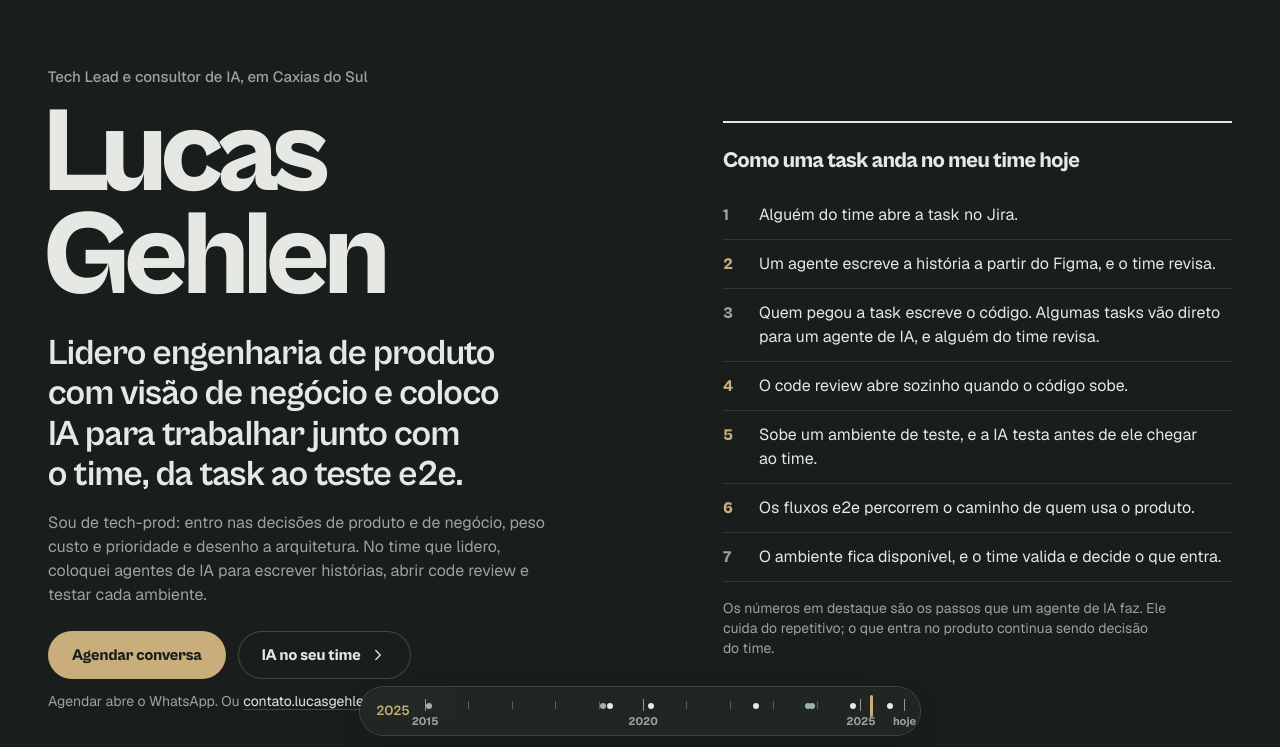
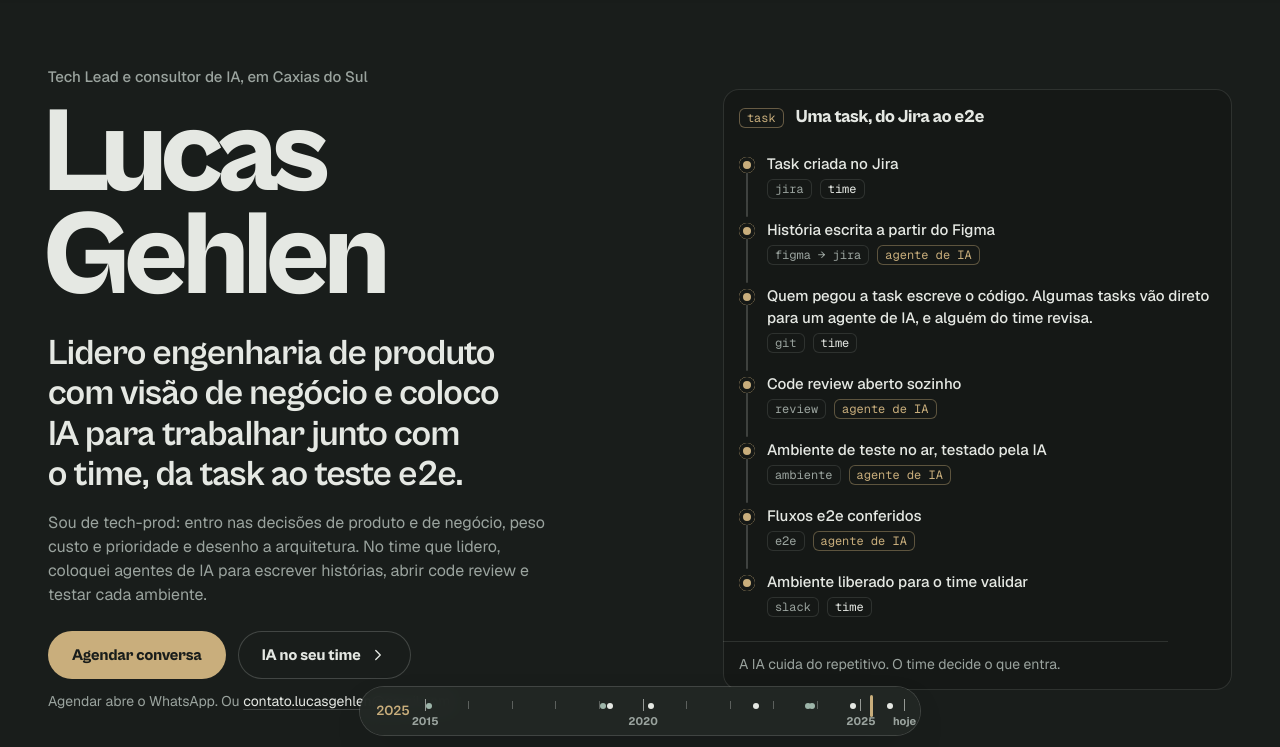
Before and after one commit to lucasgehl3n/gehlen-landing-page, a website built with Vite: page index.html in a window 1280 px wide. Shown: the part 53-800 px from the top of the page. Built offline with nearby package versions, Linux system fonts and the light colour scheme; files whose address does not match are found by name.

Commit message:
Hero: pipeline do Jira ao e2e de volta, sem sinais de IA
Card estático no lugar da lista editorial. Sem pontos pulsando,
sem simulação, sem status ao vivo e sem animação em loop.
Passo 3 mantém a copy do code review com agente. Sem deploy.

```diff
--- a/src/home.js
+++ b/src/home.js
@@ -96,15 +96,15 @@ export function initHome({ SETS, setOf, openSet, EMAIL, VEJA }) {
     ['Organizo a entrega quando o prazo aperta', 'Quebro o trabalho em partes que cabem no prazo, divido as tarefas e fico perto de quem travou. O time pedia feature flags havia tempo; pesquisei, testei e implementei, e hoje cada parte liga primeiro para poucos.', 'flag: time interno, parte do público, todos'],
     ['Acompanho quem chega e sigo estudando', 'Fico perto de quem acabou de entrar e marco conversas de retorno para cada pessoa crescer. Mantenho runbooks e o guia de merge request, e o que estudo vira tech talk para o time.', 'runbooks, guia de MR e tech talks'],
   ];
-  // Uma task no time que lidero hoje. ia: o passo é feito por um agente de IA.
+  // Pipeline estático: uma task do Jira ao e2e. who: time | ia. Sem animação em loop.
   const RUN = [
-    ['Alguém do time abre a task no Jira.', 0],
-    ['Um agente escreve a história a partir do Figma, e o time revisa.', 1],
-    ['Quem pegou a task escreve o código. Algumas tasks vão direto para um agente de IA, e alguém do time revisa.', 0],
-    ['O code review abre sozinho quando o código sobe.', 1],
-    ['Sobe um ambiente de teste, e a IA testa antes de ele chegar ao time.', 1],
-    ['Os fluxos e2e percorrem o caminho de quem usa o produto.', 1],
-    ['O ambiente fica disponível, e o time valida e decide o que entra.', 0],
+    ['Task criada no Jira', 'jira', 'time'],
+    ['História escrita a partir do Figma', 'figma → jira', 'ia'],
+    ['Quem pegou a task escreve o código. Algumas tasks vão direto para um agente de IA, e alguém do time revisa.', 'git', 'time'],
+    ['Code review aberto sozinho', 'review', 'ia'],
+    ['Ambiente de teste no ar, testado pela IA', 'ambiente', 'ia'],
+    ['Fluxos e2e conferidos', 'e2e', 'ia'],
+    ['Ambiente liberado para o time validar', 'slack', 'time'],
   ];
   const IA = [
     ['Tasks automatizadas', 'Automatizei tasks com Jira, Slack e agentes de IA, para o time gastar menos tempo com rotina de ferramenta.'],
@@ -127,9 +127,9 @@ ${topbar('cv', './')}
     <p class="cta__note">Agendar abre o WhatsApp. Ou <a href="mailto:${EMAIL}">${EMAIL}</a></p>
   </div>
   <figure class="run" aria-labelledby="run-h">
-    <h2 class="run__h" id="run-h">Como uma task anda no meu time hoje</h2>
-    <ol class="run__list">${RUN.map(([t, ia], i) => `<li class="run__i${ia ? ' run__i--ia' : ''}"><span class="run__n">${i + 1}</span><span class="run__t">${t}</span></li>`).join('')}</ol>
-    <figcaption class="run__cap">Os números em destaque são os passos que um agente de IA faz. Ele cuida do repetitivo; o que entra no produto continua sendo decisão do time.</figcaption>
+    <div class="run__task"><span class="run__k">task</span><h2 class="run__h" id="run-h">Uma task, do Jira ao e2e</h2></div>
+    <ol class="run__list">${RUN.map(([t, src, who]) => `<li class="run__i${who === 'ia' ? ' run__i--ia' : ''}" data-s="ok"><span class="run__node" aria-hidden="true"></span><span class="run__t">${t}</span><span class="run__m"><code translate="no">${src}</code><span class="run__who run__who--${who}">${who === 'ia' ? 'agente de IA' : 'time'}</span></span></li>`).join('')}</ol>
+    <figcaption class="run__cap">A IA cuida do repetitivo. O time decide o que entra.</figcaption>
   </figure>
 </section>
 <section class="ia" id="ia" aria-labelledby="ia-h">
--- a/src/style.css
+++ b/src/style.css
@@ -410,7 +410,7 @@ code{font-size:.92em}
 .fl .seg{flex-wrap:wrap}
 
 /* ---------- Tipo: Cabinet nos títulos e botões, Geist no texto corrido ---------- */
-h1,h2,h3,.top,.job,.m__t,.t__t,.e__co,.e__role,.g__t,.pk__t,.foot__h,.st__t,.st__head .state b,.sec__h,.cta,.tagbar button,.pk__open,.m__go,.foot__send,.st__link,.sl__who b,.dp__n,.base__co,.base__role,.base__more,.lst li,.cafe__h,.cafe__btn{font-family:var(--sans)}
+h1,h2,h3,.top,.job,.m__t,.t__t,.e__co,.e__role,.g__t,.pk__t,.foot__h,.st__t,.st__head .state b,.sec__h,.cta,.tagbar button,.pk__open,.m__go,.foot__send,.st__link,.sl__who b,.dp__n,.base__co,.base__role,.base__more,.lst li,.cafe__h,.cafe__btn,.run__h{font-family:var(--sans)}
 .top__r a[aria-current=page]{color:var(--ink);text-decoration:underline;text-decoration-thickness:2px;text-underline-offset:8px;text-decoration-color:var(--acc)}
 @media (max-width:519px){.top .brand span{display:none}.top__r{gap:var(--s4)}}
 
@@ -524,14 +524,22 @@ h1,h2,h3,.top,.job,.m__t,.t__t,.e__co,.e__role,.g__t,.pk__t,.foot__h,.st__t,.st_
 .cta__note a:hover{color:var(--acc);text-decoration-color:var(--acc)}
 @media (max-width:519px){.hero__cta .cta{flex:1 1 auto;padding:0 var(--s4)}}
 
-.run{margin:0;min-width:0;align-self:center;padding-top:var(--s5);border-top:2px solid var(--ink)}
-.run__h{font:800 22px/28px var(--sans);letter-spacing:-.02em;text-wrap:balance}
-.run__list{list-style:none;padding:0;margin:var(--s4) 0 0;counter-reset:none}
-.run__i{display:grid;grid-template-columns:24px minmax(0,1fr);column-gap:var(--s3);padding:var(--s3) 0;border-bottom:1px solid var(--line)}
-.run__n{font:800 16px/24px var(--sans);color:var(--mut);font-variant-numeric:tabular-nums}
-.run__t{font-size:16px;line-height:24px;color:var(--ink);min-width:0;text-wrap:pretty}
-.run__i--ia .run__n{color:var(--acc)}
-.run__cap{margin-top:var(--s4);font-size:14px;line-height:20px;color:var(--mut);max-width:48ch;text-wrap:pretty}
+.run{margin:0;border-radius:var(--r3);background:#151816;box-shadow:inset 0 0 0 1px var(--line);overflow:hidden;min-width:0;align-self:center}
+.run__task{display:flex;flex-wrap:wrap;align-items:baseline;gap:var(--s2) var(--s3);padding:var(--s4) var(--s4) var(--s2)}
+.run__k{font:12px/16px var(--mono);color:var(--acc);padding:2px var(--s2);border-radius:var(--r1);box-shadow:inset 0 0 0 1px color-mix(in srgb,var(--acc) 45%,transparent)}
+.run__h{margin:0;font:800 18px/24px var(--sans);letter-spacing:-.015em;text-wrap:balance;min-width:0}
+.run__list{list-style:none;padding:var(--s2) var(--s4) var(--s3);margin:0}
+.run__i{position:relative;display:grid;grid-template-columns:16px minmax(0,1fr);column-gap:var(--s3);padding:var(--s2) 0 var(--s3)}
+.run__i::before{content:'';position:absolute;left:7px;top:22px;bottom:-6px;width:2px;border-radius:1px;background:var(--line2)}
+.run__i:last-child::before{display:none}
+.run__node{grid-row:1 / span 2;margin-top:4px;width:16px;height:16px;border-radius:50%;background:var(--acc);box-shadow:inset 0 0 0 4px #151816,inset 0 0 0 6px var(--acc);position:relative;z-index:1}
+.run__t{font:500 15px/22px var(--body);color:var(--ink);min-width:0;text-wrap:pretty}
+.run__m{grid-column:2;display:flex;flex-wrap:wrap;gap:var(--s2);margin-top:var(--s1)}
+.run__m code,.run__who{font:12px/16px var(--mono);padding:2px var(--s2);border-radius:var(--r1);box-shadow:inset 0 0 0 1px var(--line);color:var(--mut)}
+.run__who--ia{color:var(--acc);box-shadow:inset 0 0 0 1px color-mix(in srgb,var(--acc) 40%,transparent)}
+.run__who--time{color:var(--ink)}
+.run__i--ia .run__t{color:var(--ink)}
+.run__cap{padding:var(--s3) var(--s4) var(--s4);border-top:1px solid var(--line);font-size:14px;line-height:20px;color:var(--mut);max-width:48ch;text-wrap:pretty}
 
 @media (min-width:1024px){
   .hero{grid-template-columns:minmax(0,6fr) minmax(0,5fr);align-items:center;padding-top:var(--s8);padding-bottom:var(--s9)}
--- a/test.mjs
+++ b/test.mjs
@@ -75,7 +75,7 @@ for (const [vn, opt] of Object.entries(vps)) {
   ok.push(['nenhuma animação em loop na home', await p.evaluate(() => ![...document.querySelectorAll('*')].some((e) => getComputedStyle(e).animationIterationCount.includes('infinite')))]);
   ok.push(['sem terminal tipável, hash, simulação ou pontos pulsando', await p.evaluate(() => { const t = document.body.innerText; return !/HEAD ->|simulação|na fila/i.test(t) && !/\b[0-9a-f]{7}\b/.test(t) && !document.querySelector('.term, #cmd, [data-cmd], .foot__term, .pulse, .n-pulse, .penhead, .run__live'); })]);
   ok.push(['histórico com Merge branch, tags e títulos em comando', await p.evaluate(() => /Merge branch/.test(document.body.innerText) && document.body.innerText.includes('tag: tech-lead') && document.body.innerText.includes('primeiro commit da main') && document.body.innerText.includes('$ git remote -v') && document.body.innerText.includes('$ git shortlog') && document.body.innerText.includes('$ git log --stat') && document.body.innerText.includes('$ cat stack.txt') && !!document.querySelector('.m__git, .ref, .blk__cmd'))]);
-  ok.push(['hero mostra a task do Jira ao e2e como lista de 7 passos, 4 feitos por IA', await p.evaluate(() => document.querySelectorAll('.run__i').length === 7 && document.querySelectorAll('.run__i--ia').length === 4 && !document.querySelector('.run__s, .run__sum, .run__bar') && document.querySelectorAll('.run__t')[2].textContent.includes('Algumas tasks vão direto para um agente de IA'))]);
+  ok.push(['hero: pipeline da task com 7 passos, 4 de IA, sem status ao vivo', await p.evaluate(() => document.querySelectorAll('.run__i').length === 7 && document.querySelectorAll('.run__i--ia').length === 4 && document.querySelectorAll('.run__who--ia').length === 4 && !document.querySelector('.run__live, .pulse, .run__s, .run__sum, .run__bar') && !/simulação|na fila|rodando/i.test(document.querySelector('.run').innerText) && document.querySelectorAll('.run__t')[2].textContent.includes('Algumas tasks vão direto para um agente de IA') && !!document.querySelector('.run__node'))]);
   // grafo escrito no scroll
   const clip0 = await p.evaluate(() => +document.querySelector('#pen rect').getAttribute('height'));
   const mapa = await rowIdx(p, "r.merge==='mapa'"); await toRow(p, mapa); await p.waitForTimeout(900);
```
